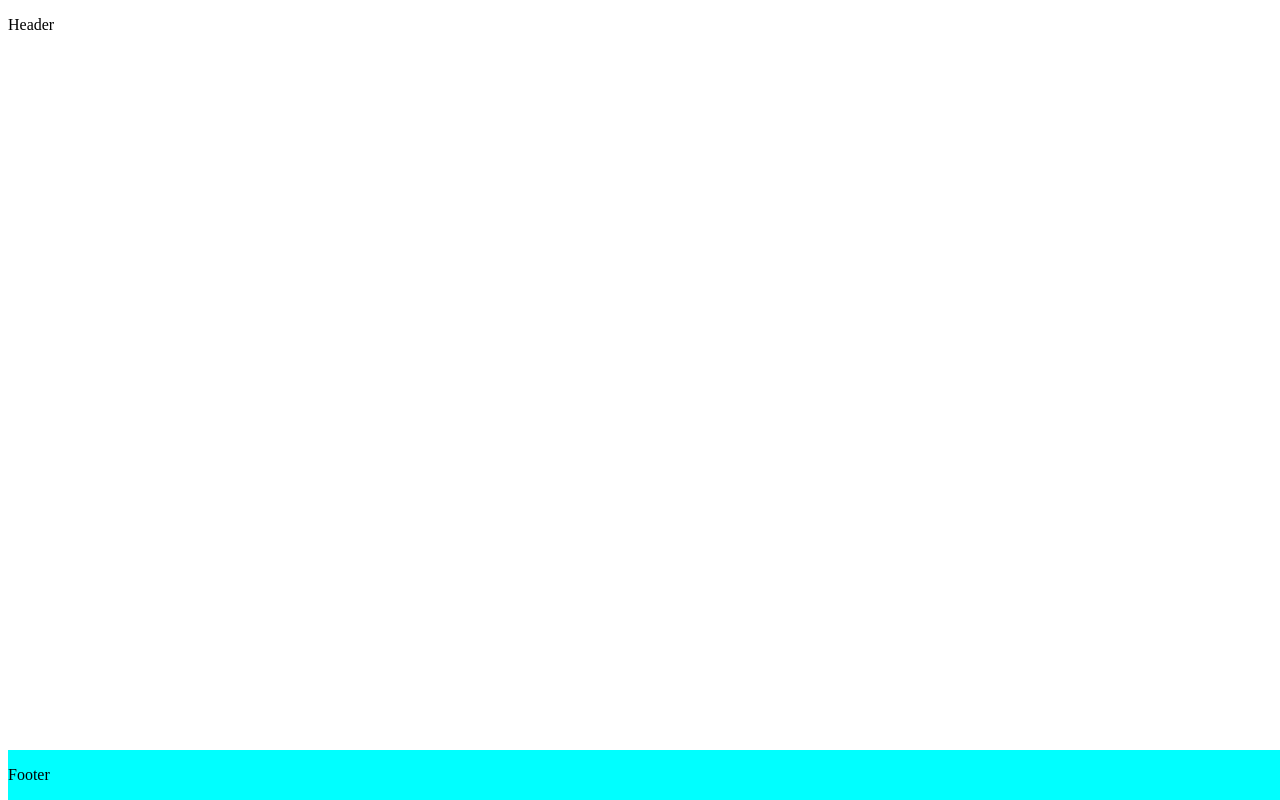
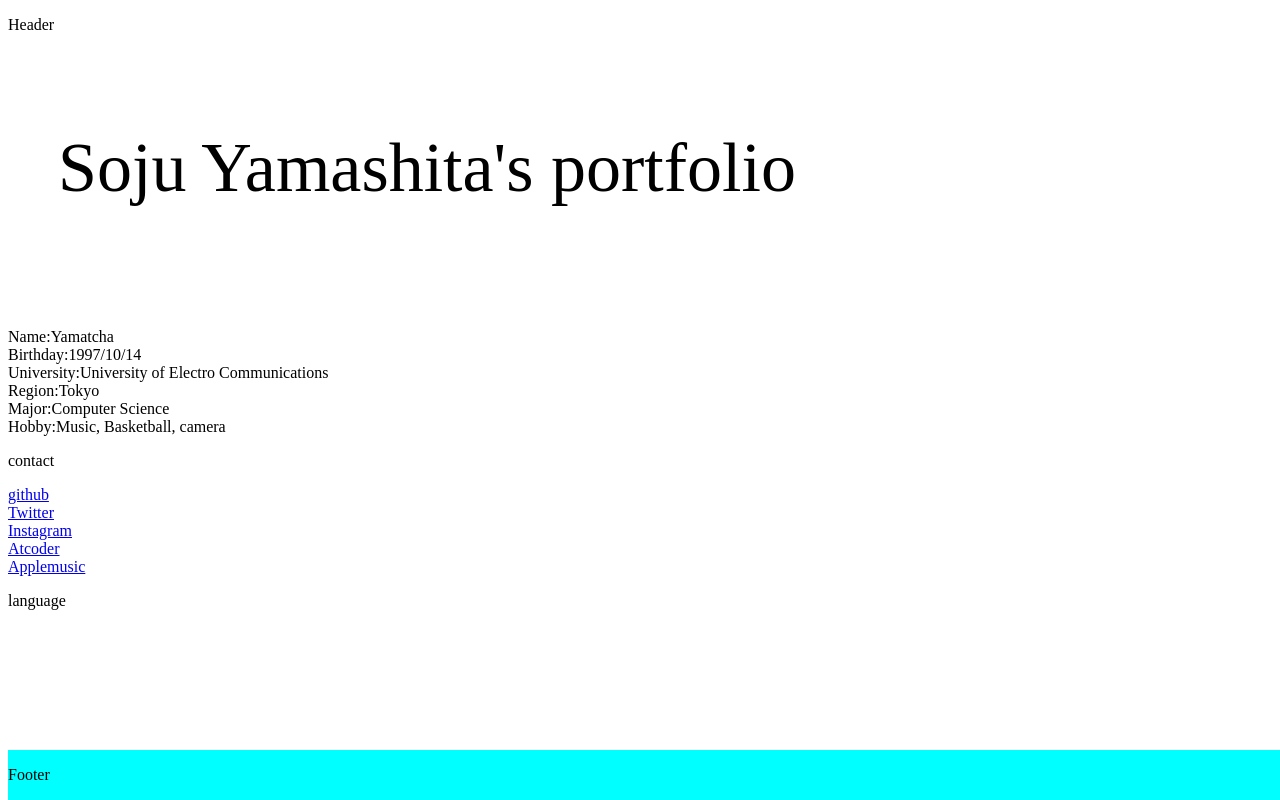
Before and after one commit to yamatcha/1stportfolio, a Vue app: page / in a window 1280 px wide. Built offline with nearby package versions, Linux system fonts and the light colour scheme.

Commit message:
make component without language

```diff
--- a/src/App.vue
+++ b/src/App.vue
@@ -1,6 +1,10 @@
 <template>
   <div id="app">
     <Header></Header>
+    <Home></Home>
+    <Info></Info>
+    <Contact></Contact>
+    <Language></Language>
     <Footer></Footer>
   </div>
 </template>
@@ -8,12 +12,21 @@
 <script>
 import Footer from './components/Footer.vue'
 import Header from './components/Header.vue'
+import Home from './components/Home.vue'
+import Info from './components/Info.vue'
+import Contact from './components/Contact.vue'
+import Language from './components/Language.vue'
+
 
 export default {
   name: 'app',
   components: {
     Header,
-    Footer
+    Footer,
+    Home,
+    Info,
+    Contact,
+    Language
   }
 }
 </script>
--- a/src/components/Contact.vue
+++ b/src/components/Contact.vue
@@ -0,0 +1,25 @@
+<template>
+    <div id="Contact">
+            <p>contact</p>
+        <div v-for="(value,key) in object" v-bind:key="key">
+            <a v-bind:href="value">{{key}}</a>
+        </div>
+    </div>
+</template>
+
+    <script>
+export default{
+    name: 'Contact',
+    data() {
+        return{
+            object:{
+                github:"https://github.com/yamatcha",
+                Twitter:"https://twitter.com/printf_yama",
+                Instagram:"https://www.instagram.com/soju_yamacha/?hl=ja",
+                Atcoder:"https://atcoder.jp/users/yamathca",
+                Applemusic:"https://itunes.apple.com/profile/yamatcha",
+            }
+        }
+    }
+}
+  </script>
--- /dev/null
+++ b/src/components/Home.vue
@@ -0,0 +1,11 @@
+<template>
+    <div class="title">
+        <p>Soju Yamashita's portfolio</p>
+    </div>
+</template>
+<style>
+.title{
+    font-size: 70px;
+    padding: 50px;
+}
+</style>
--- /dev/null
+++ b/src/components/Info.vue
@@ -0,0 +1,25 @@
+<template>
+    <div id="Info">
+        <div v-for="(value,key) in object" v-bind:key="key">
+           {{key}}:{{value}}
+        </div>
+    </div>
+</template>
+
+<script>
+export default{
+    name: 'Info',
+    data() {
+        return{
+            object:{
+                Name: 'Yamatcha',
+                Birthday: '1997/10/14',
+                University: 'University of Electro Communications',
+                Region: 'Tokyo',
+                Major: 'Computer Science',
+                Hobby: 'Music, Basketball, camera'
+            }
+        }
+    }
+}
+ </script>
--- a/src/components/Language.vue
+++ b/src/components/Language.vue
@@ -0,0 +1,5 @@
+<template>
+    <p>
+        language
+    </p>
+</template>
```
Also changed, not shown: src/components/Information.vue (deleted).
